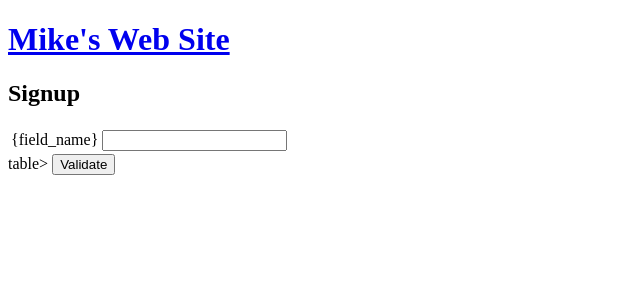
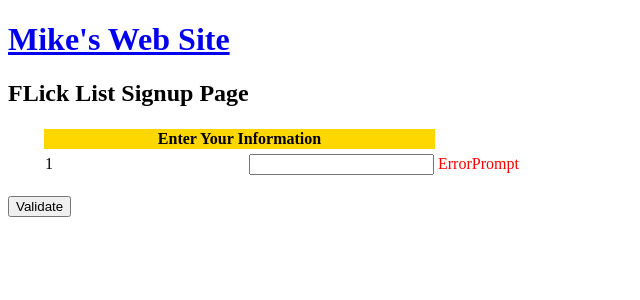
Before and after one commit to HKWamps/user-signup, a Flask app: template templates/signup.html in a window 1280 px wide. Shown: the top 300 px of the page, without its empty margins (0-640 px from the left). Run offline with Flask 2, Linux system fonts and the light colour scheme; the template is opened without the code that fills it: most values are stand-ins (such as "Sample title", 1, 10 or a date in 2020).

Commit message:
2nd working save

```diff
--- a/main.py
+++ b/main.py
@@ -9,20 +9,15 @@ app = Flask(__name__)
 
 app.config['DEBUG'] = True      # displays runtime errors in the browser, too
 
-field_dict = {
-    "Username":"text",
-    "Password": "password",
-    "Verify Password": "password",
-    "Email (optional)":"text"
-}
+input_fields = [("Username:", "username", "text") , ("Password:", "password", "password"),("Verify Password:", "verify_pwd", "password"), ("Email (optional):","user_email", "text")]
 
 @app.route("/signup", methods=['POST'])
 def validate_signup():
     # look inside the request to figure out what the user typed
     input_username = request.form['username']
-    input_pword = request.form['pword']
-    input_verify = request.form["verify_pword"]
-    input_email = request.form("email")
+    input_pword = request.form['password']
+    input_verify = request.form["verify_pwd"]
+    input_email = request.form("user_email")
 
     # if the user typed nothing at all, redirect and tell them the error
     if (not input_username) or (input_username.strip() == ""):
@@ -52,6 +47,6 @@ def validate_signup():
 @app.route("/")
 def index():
     encoded_error = request.args.get("error")
-    return render_template('signup.html', field_list=field_dict, error=encoded_error and cgi.escape(encoded_error, quote=True))
+    return render_template('signup.html', input_fields=input_fields, error=encoded_error and cgi.escape(encoded_error, quote=True))
 
 app.run()
--- a/templates/signup.html
+++ b/templates/signup.html
@@ -2,16 +2,23 @@
 
 {% block content %}
 
-<h2>Signup</h2>
+<h2>FLick List Signup Page</h2>
 
 
 <form action="/signup" method="post">
+    <label>
+    <table>
+        <tr><td style="width:30px"></td><th span colspan="2" style="width:auto;background-color:gold">Enter Your Information</th><tr></tr>
 
-    <table>
-        {%for field_name, field_type in field_list%}
+        {%for EachField in input_fields%}
         <tr>
-            <td>{field_name}</td>
-            <td><input type={field_type} name={field_name}</td>
+            <td > </td>
+            <td style="width:200px">{{EachField[0]}}</td>
+            <td style="width:auto"><input type={{EachField[2]}} name={{EachField[1]}}></td>
+            <td style="width:auto; color:red">ErrorPrompt</td>
+        </tr>
+
+        {%endfor%}
                 <!-- #Username <input type="text" name="username" /><br>
                 #Password
                 #<input type="password" name="pword" /><br>
@@ -19,10 +26,11 @@
                 #<input type="password" name="verify_pword" /><br>
                 #Emails (optional)
                 #<input type="text" name="email" /><br>
-                -->
-        </tr>
-        {%endfor%}
-    </table>table>
+                    -->
+
+    </table>
+    </label>
+    <br>
     <input type="submit" value="Validate" />
 </form>
 
```
